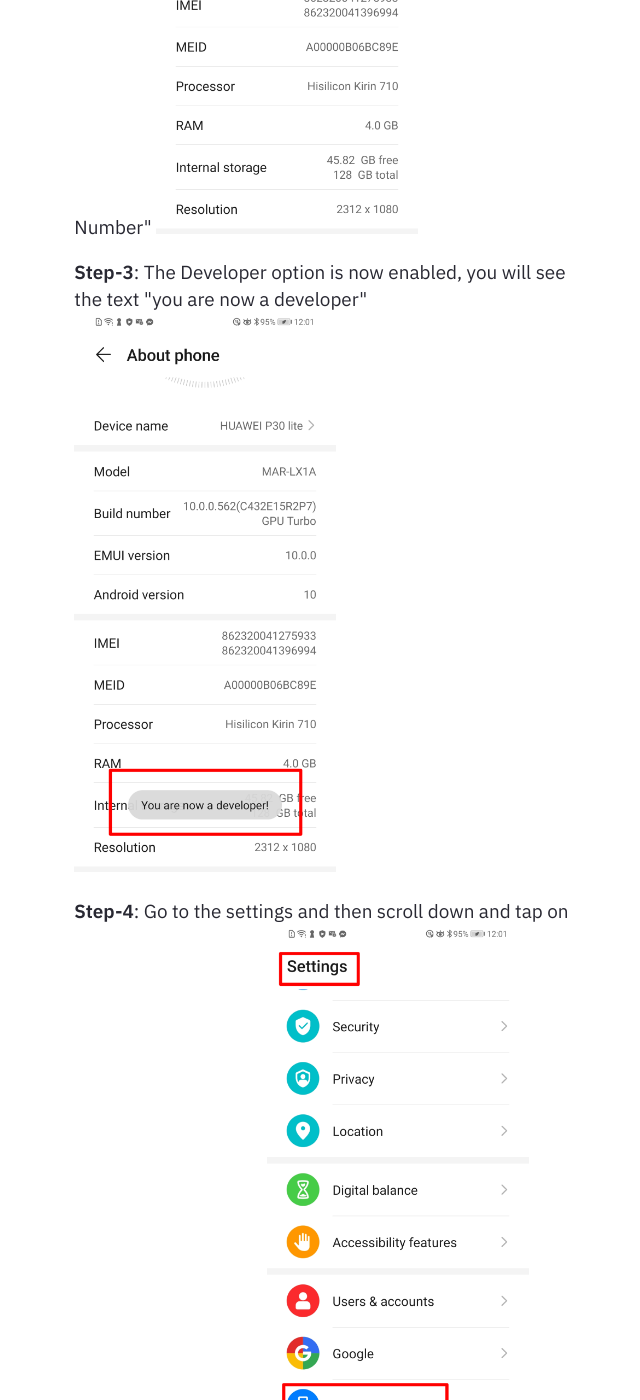
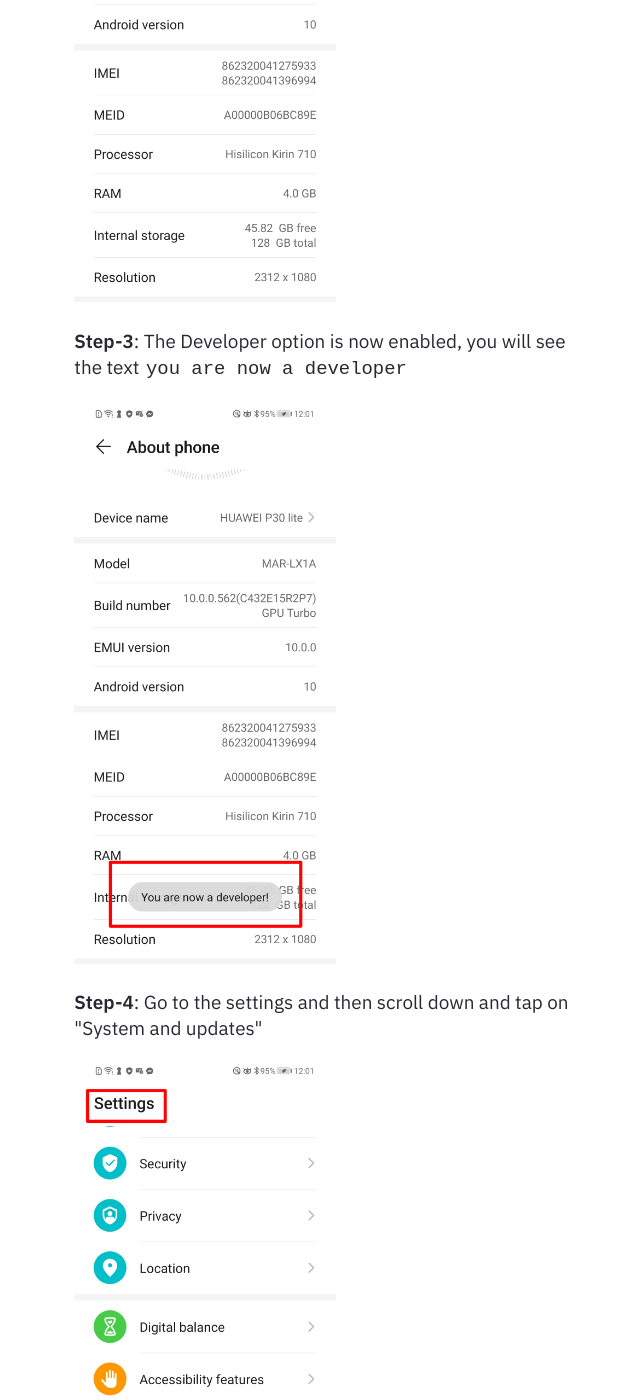
Before and after one commit to jessie-pastan/jessie-pastan.github.io, a Jekyll site: the page built from _posts/2022-10-22-Web-app-debugging-part-1.md, in a window 1280 px wide and 1400 px high, scrolled down 1480 px. Shown: the whole window, without its empty margins (304-944 px from the left). Built offline with Jekyll 4.4.1, drawn with Linux system fonts in a browser that asks for light colours; some of the changed text lies outside the part shown.

Commit message:
feat: JJJ-111 update blog

```diff
--- a/_posts/2022-10-22-Web-app-debugging-part-1.md
+++ b/_posts/2022-10-22-Web-app-debugging-part-1.md
@@ -9,23 +9,30 @@ These steps are to enable USB Debugging on your device, which will allow to debu
 
 This example will demonstrate by using Huawei p30lite android phone.
 
-**Step-1**: Go to settings then scroll down to "About Phone"
-<img src="../assets/img/2022-10-22-Web-app-debugging-part-1/1.png" width="50%">
+**Step-1**: Go to settings then scroll down to `About Phone`
+
+<img src="../assets/img/2022-10-22-Web-app-debugging-part-1/1.png" width="50%" class="center">
 
 **Step-2**: On the about phone section, tap 7 times on "Build Number"
-<img src="../assets/img/2022-10-22-Web-app-debugging-part-1/2.png" width="50%">
 
-**Step-3**: The Developer option is now enabled, you will see the text "you are now a developer"
-<img src="../assets/img/2022-10-22-Web-app-debugging-part-1/3.png" width="50%">
+<img src="../assets/img/2022-10-22-Web-app-debugging-part-1/2.png" width="50%" class="center">
+
+**Step-3**: The Developer option is now enabled, you will see the text `you are now a developer`
+
+<img src="../assets/img/2022-10-22-Web-app-debugging-part-1/3.png" width="50%" class="center">
 
 **Step-4**: Go to the settings and then scroll down and tap on "System and updates"
-<img src="../assets/img/2022-10-22-Web-app-debugging-part-1/4.png" width="50%">
 
-**Step-5**: Scroll down to the developer options
-<img src="../assets/img/2022-10-22-Web-app-debugging-part-1/5.png" width="50%">
+<img src="../assets/img/2022-10-22-Web-app-debugging-part-1/4.png" width="50%" class="center">
 
-**Step-6**: Turn the developer option toggle to "on"
-<img src="../assets/img/2022-10-22-Web-app-debugging-part-1/6.png" width="50%">
+**Step-5**: Scroll down to the developer options.
+
+<img src="../assets/img/2022-10-22-Web-app-debugging-part-1/5.png" width="50%" class="center">
+
+**Step-6**: Turn the developer option toggle to `on`
+
+<img src="../assets/img/2022-10-22-Web-app-debugging-part-1/6.png" width="50%" class="center">
 
 **Step-7**: Scroll down to the debugging section and turn on the toggle
-<img src="../assets/img/2022-10-22-Web-app-debugging-part-1/6.png" width="50%">
+
+<img src="../assets/img/2022-10-22-Web-app-debugging-part-1/6.png" width="50%" class="center">
```
